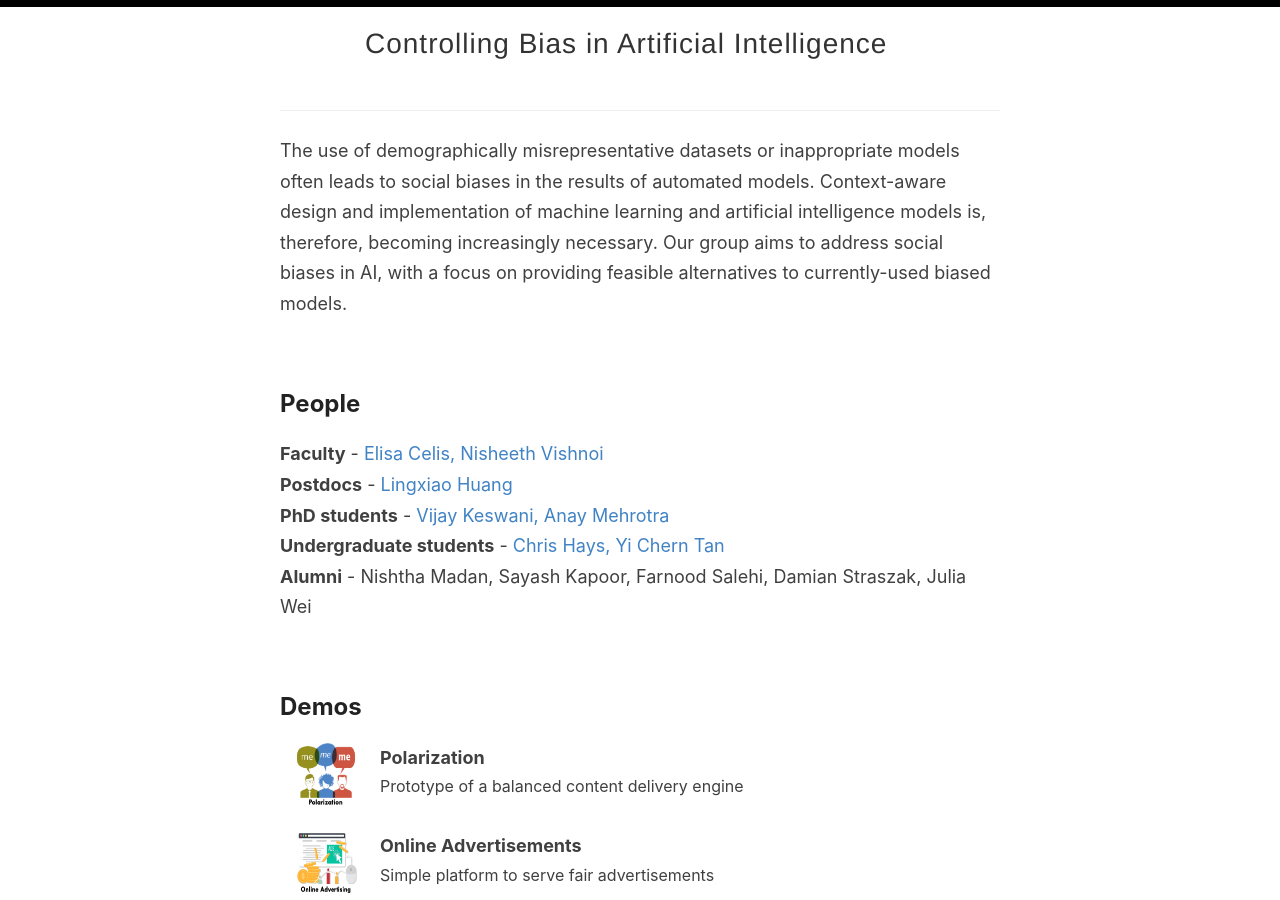
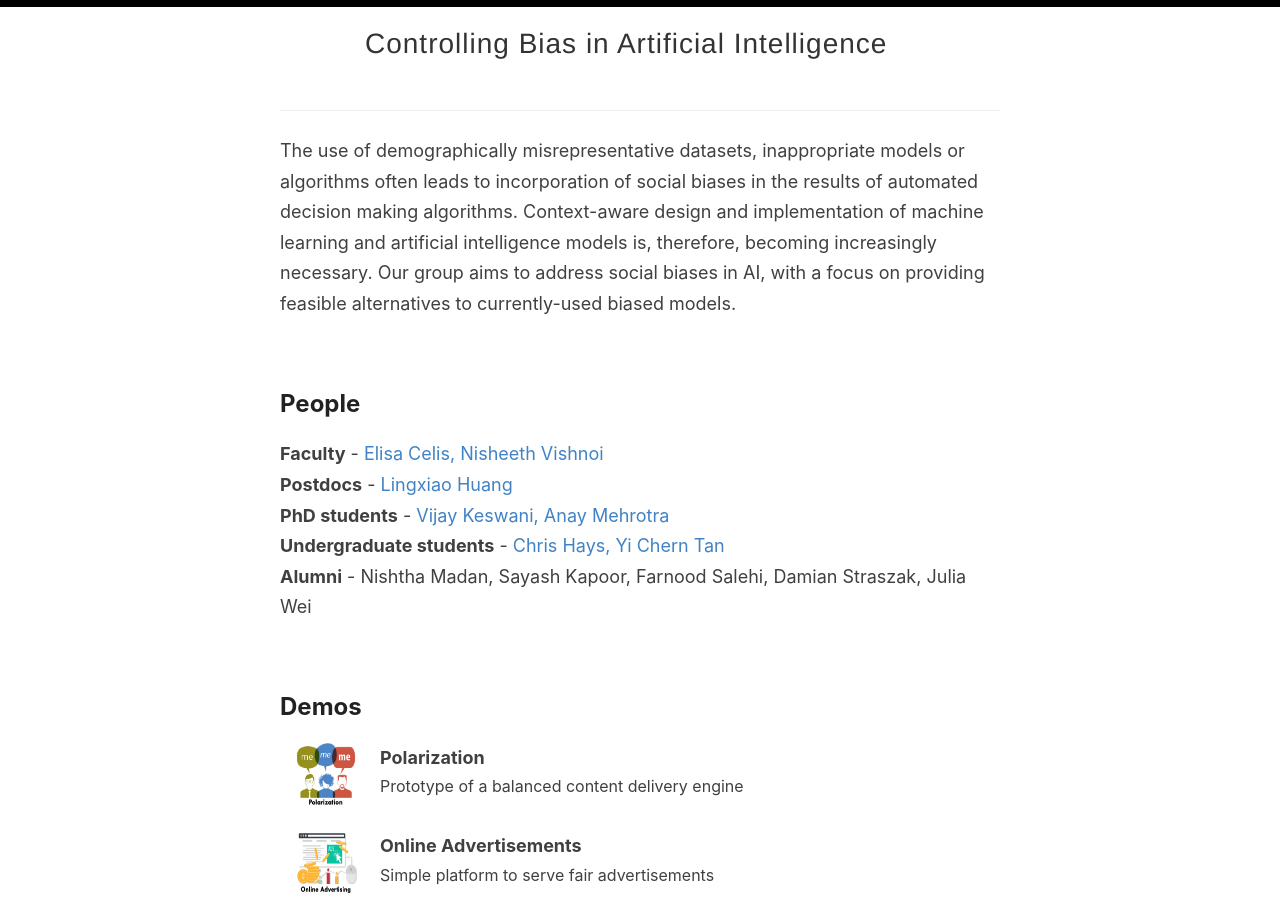
Before and after one commit to controlling-bias/controlling-bias.github.io, a Jekyll site: the page built from index.html, in a window 1280 px wide and 900 px high. Built offline with Jekyll 4.4.1, drawn with Linux system fonts in a browser that asks for light colours; the list of posts is cut into pages by our own code.

Commit message:
Update _config.yml

```diff
--- a/_config.yml
+++ b/_config.yml
@@ -6,8 +6,7 @@
 name: Controlling Bias in Artificial Intelligence
 
 # Short bio or description (displayed in the header)
-description: The use of demographically misrepresentative datasets or inappropriate models often leads to social biases in the results of automated models. Context-aware design and implementation of machine learning and artificial intelligence models is, therefore, becoming increasingly necessary. Our group aims to address social biases in AI, with a focus on providing feasible alternatives to currently-used biased models.
-
+description: The use of demographically misrepresentative datasets, inappropriate models or algorithms often leads to incorporation of social biases in the results of automated decision making algorithms. Context-aware design and implementation of machine learning and artificial intelligence models is, therefore, becoming increasingly necessary. Our group aims to address social biases in AI, with a focus on providing feasible alternatives to currently-used biased models.
 # URL of your avatar or profile pic (you could use your GitHub profile pic)
 avatar: /images/blank.png
 
```
